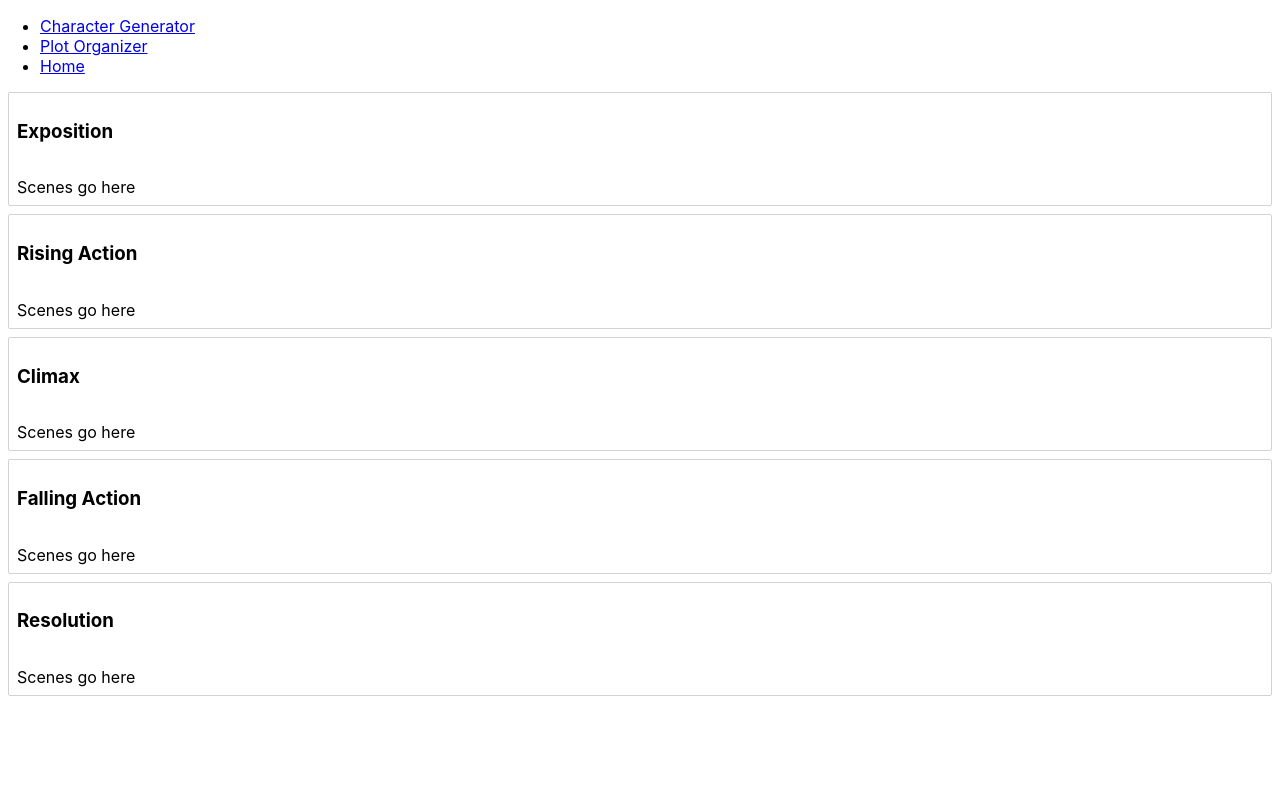
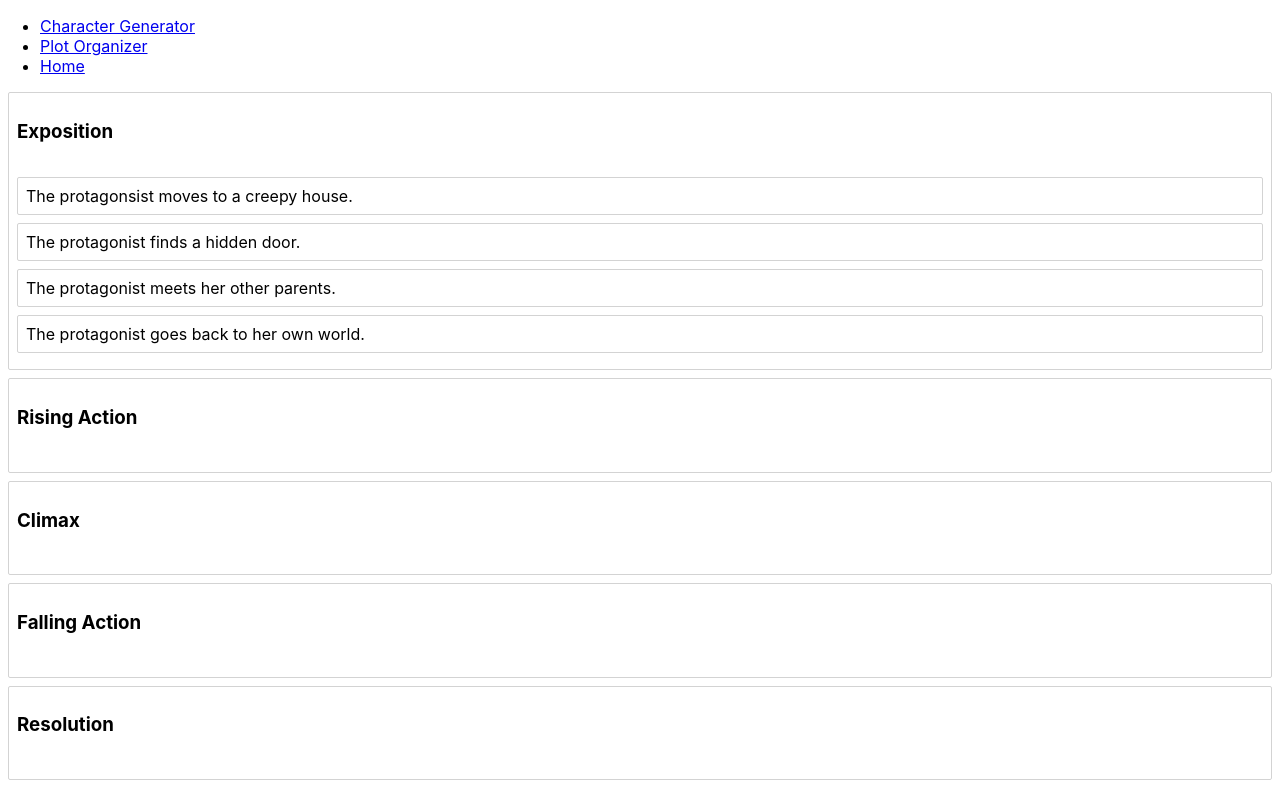
Before and after one commit to kailanak1/aMUSEme, a React (Create React App) app: page /PlotOrganizer in a window 1280 px wide. Built offline with nearby package versions, Linux system fonts and the light colour scheme.

Commit message:
add drag/drop to one column

```diff
--- a/src/components/CharacterGenerator.js
+++ b/src/components/CharacterGenerator.js
@@ -167,7 +167,7 @@ class CharacterGenerator extends Component{
                         <li>{`eye color: ${character.eyeColor}`}</li>
                         <li>{`hair color: ${character.hairColor}`}</li>
                         <li>{`age: ${character.age}`}</li>
-                </ul>
+                    </ul>
                 </DetailList>
             </Container>
         )
--- a/src/components/PlotOrganizerContainer.js
+++ b/src/components/PlotOrganizerContainer.js
@@ -1,18 +1,31 @@
 import React from 'react'
 import '@atlaskit/css-reset'
+import { DragDropContext } from 'react-beautiful-dnd'
 import plotData from './plotData'
 import Column from './column'
 
 class PlotOrganizerContainer extends React.Component{
   state = plotData
 
+  onDragEnd = (result) =>{
+
+  }
+
   render(){
-    return this.state.columnOrder.map((columnId) => {
-      const column = this.state.columns[columnId]
-      const scenes = column.sceneIds.map(sceneId => this.state.scenes[sceneId])
+    return(
+      <DragDropContext
+        onDragEnd={this.onDragEnd}
+      >
+        {this.state.columnOrder.map((columnId) => {
+          const column = this.state.columns[columnId]
+          const scenes = column.sceneIds.map(sceneId => this.state.scenes[sceneId])
 
-      return <Column key={column.id} column={column} scenes={scenes}/>
-    })
+          return <Column key={column.id} column={column} scenes={scenes}/>
+
+        })
+      }
+      </DragDropContext>
+    )
   }
 
 }
--- a/src/components/Scene.js
+++ b/src/components/Scene.js
@@ -15,10 +15,16 @@ const Container = styled.div`
 export default class Scene extends React.Component{
     render(){
         return(
-            <Draggable>
-                <Container>
-
-                </Container>
+            <Draggable draggableId={this.props.scene.id} index={this.props.index}>
+                {provided => (
+                    <Container
+                        {...provided.draggableProps}
+                        {...provided.dragHandleProps}
+                        ref={provided.innerRef}
+                    >
+                    {this.props.scene.content}
+                    </Container>
+                )}
             </Draggable>
         )
     }
--- a/src/components/column.js
+++ b/src/components/column.js
@@ -1,5 +1,7 @@
 import React from 'react'
 import styled from 'styled-components'
+import {Droppable } from 'react-beautiful-dnd'
+import Scene from './scene'
 
 const Container = styled.div`
     margin: 8px;
@@ -16,12 +18,21 @@ const SceneList = styled.div`
 
 export default class Column extends React.Component{
     render(){
+        console.log(this.props)
         return (
             <Container>
                 <Title>{this.props.column.title}</Title>
-                    <SceneList>
-                    Scenes go here
+                <Droppable droppableId={this.props.column.id}>
+                    {provided => (
+                        <SceneList
+                        ref={provided.innerRef }
+                        {...provided.droppableProps}
+                        >
+                        {this.props.scenes.map((scene, index) => <Scene key={scene.id} scene={scene} index={index}/>)}
+                        {provided.placeholder}
                     </SceneList>
+                    )}
+                </Droppable>
             </Container>
         )
     }
```
